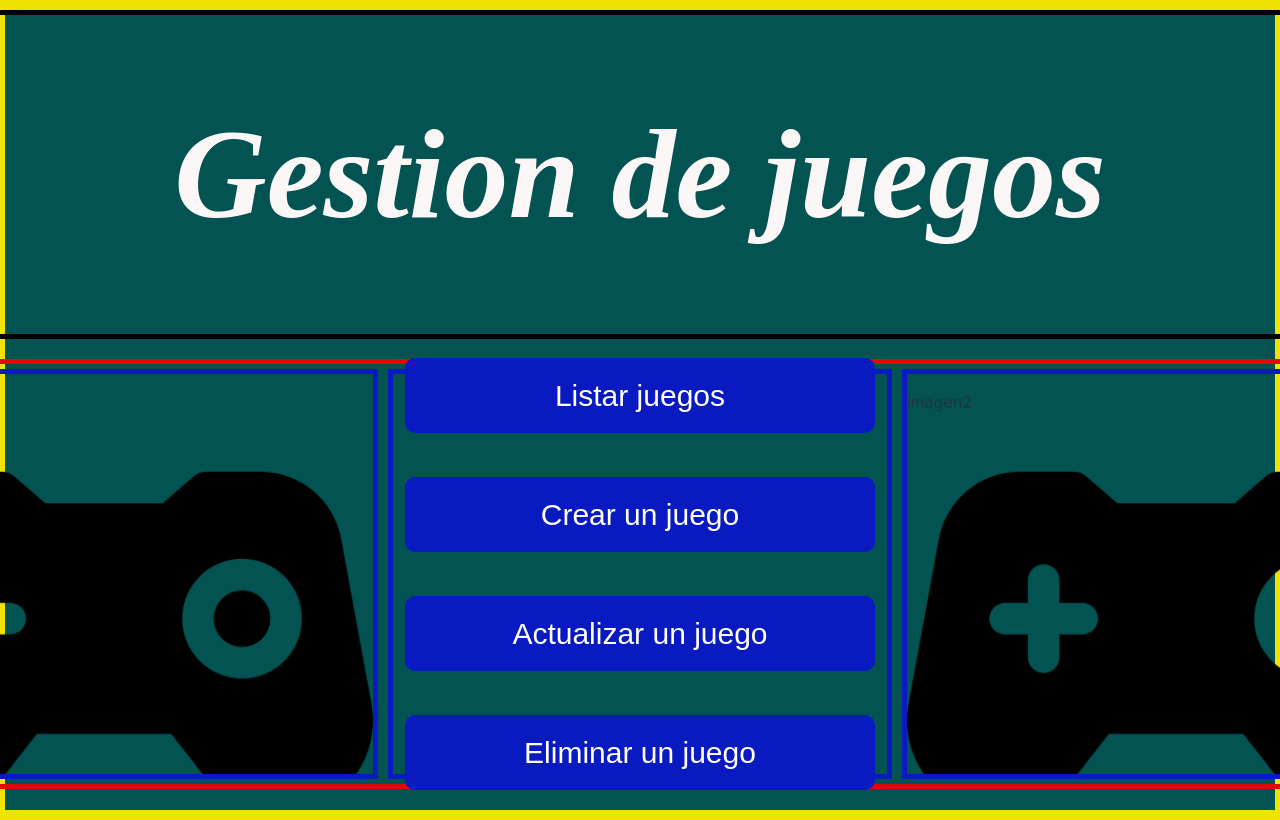
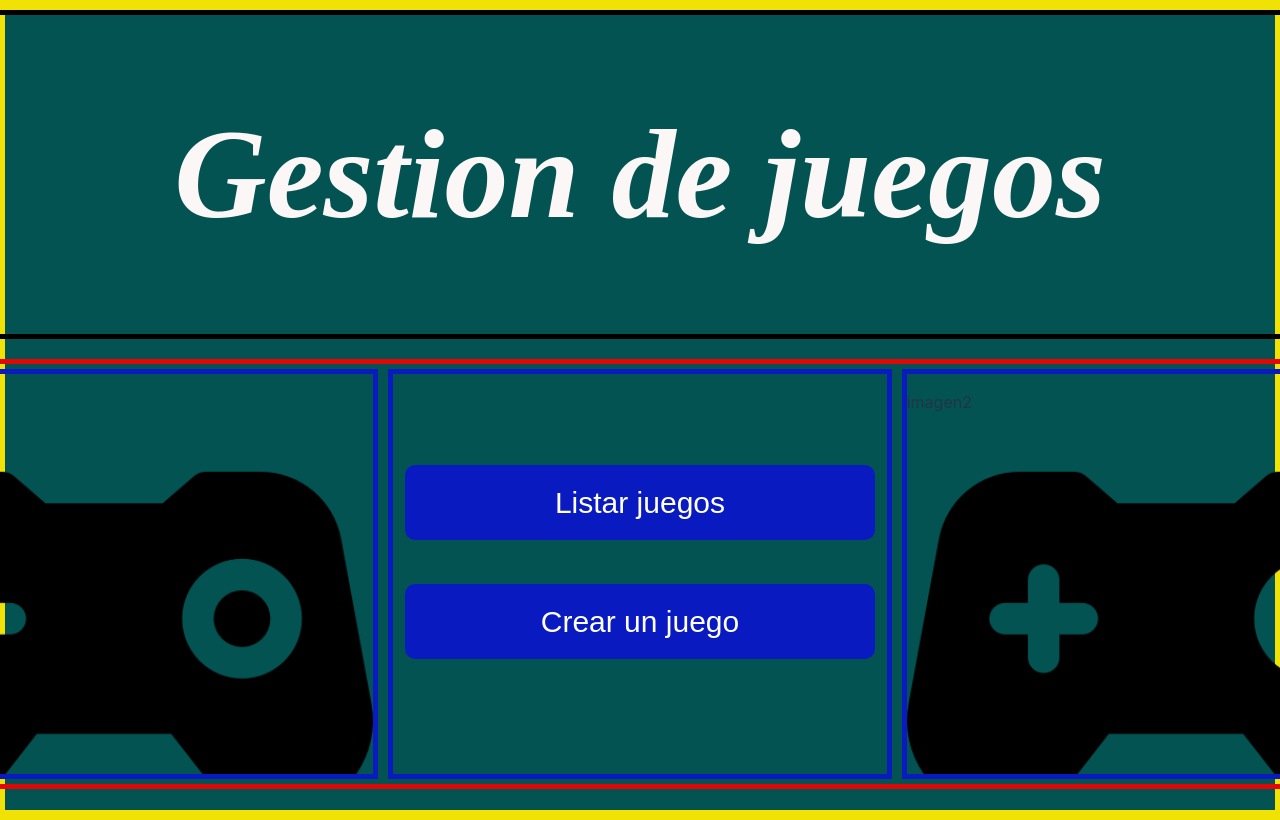
Before and after one commit to MoiRouhs/frontend-crud-games-, a React (Vite) app: page / in a window 1280 px wide. Shown: the top 820 px of the page. Built offline with nearby package versions, Linux system fonts and the light colour scheme.

Commit message:
aun nada

```diff
--- a/src/Componentes/GameManagement/GameManagement.jsx
+++ b/src/Componentes/GameManagement/GameManagement.jsx
@@ -22,9 +22,6 @@ const GameManagement = () => {
               <br />
               <Link to="/addgame" className="boton">Crear un juego</Link>
               <br />
-              <Link to="/updategame" className="boton">Actualizar un juego</Link>
-              <br />
-              <Link to="/deletegame" className="boton">Eliminar un juego</Link>
 
           </div>
 
```
